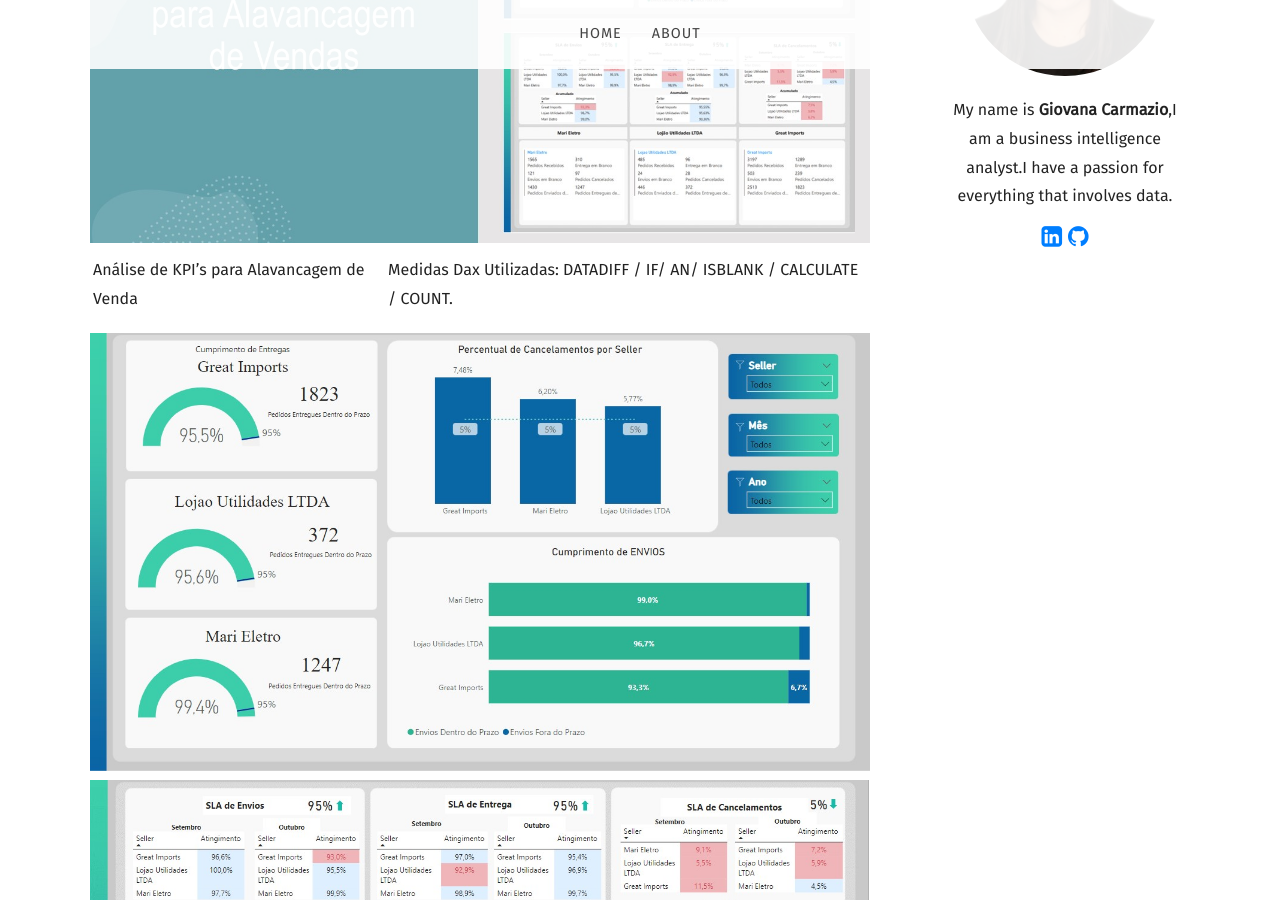
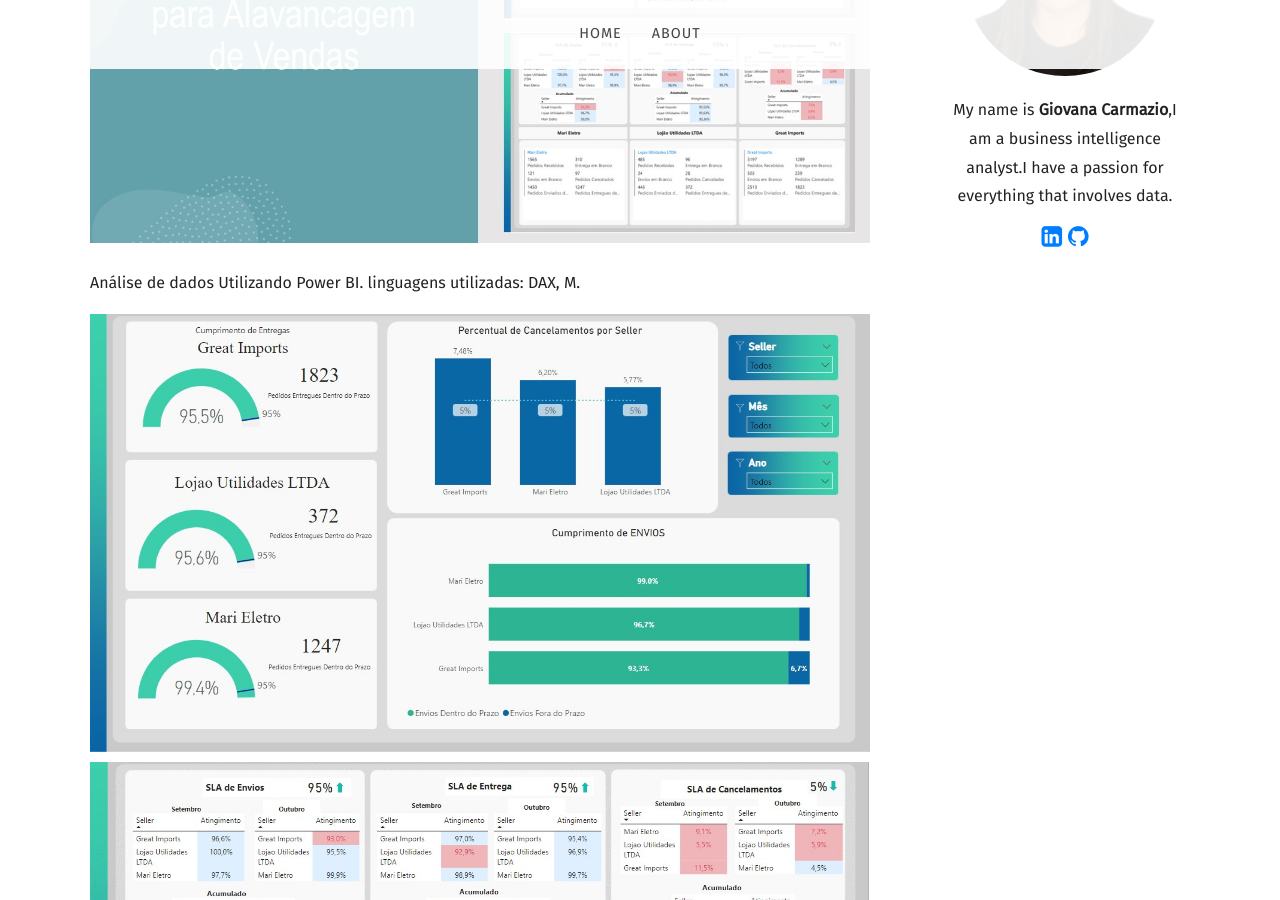
Before and after one commit to Giovanacarmazio/Portifolio, a Jekyll site: the page built from _posts/2022-08-22-Análise de KPI’s para Alavancagem de Venda.md, in a window 1280 px wide and 900 px high, scrolled down 492 px. Built offline with Jekyll 4.4.1, drawn with Linux system fonts in a browser that asks for light colours; nearby versions of some CDN libraries; some web fonts are replaced; library files that are not in the unit come from our copies.

Commit message:
Update 2022-08-22-Análise de KPI’s para Alavancagem de Venda.md

```diff
--- a/_posts/2022-08-22-Análise de KPI’s para Alavancagem de Venda.md
+++ b/_posts/2022-08-22-Análise de KPI’s para Alavancagem de Venda.md
@@ -9,7 +9,7 @@
 ---
 
 
-Análise de KPI’s para Alavancagem de Venda | Medidas Dax Utilizadas: DATADIFF / IF/ AN/ ISBLANK / CALCULATE / COUNT.
+Análise de dados Utilizando Power BI. linguagens utilizadas: DAX, M.
 
 
 
```
